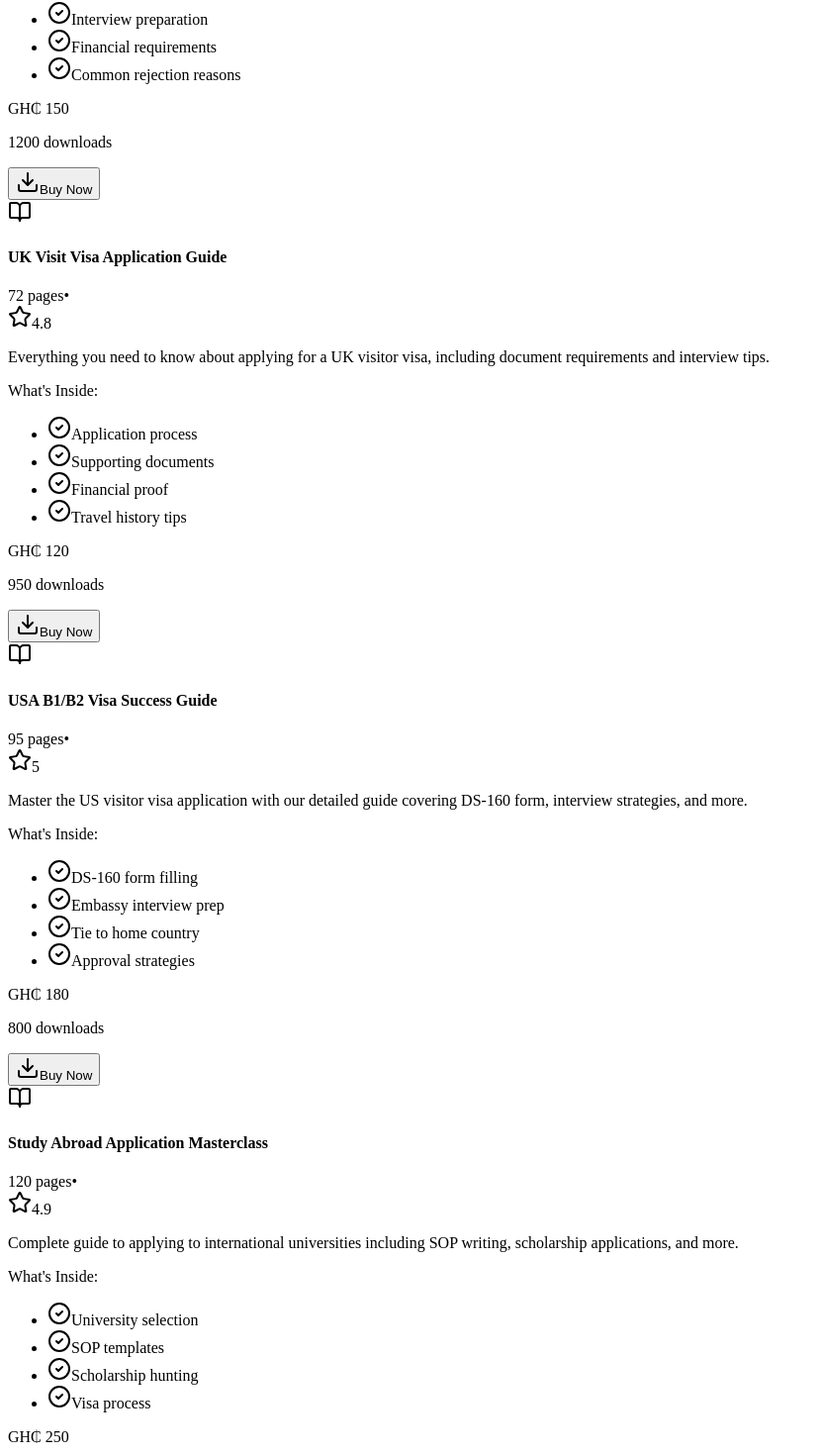
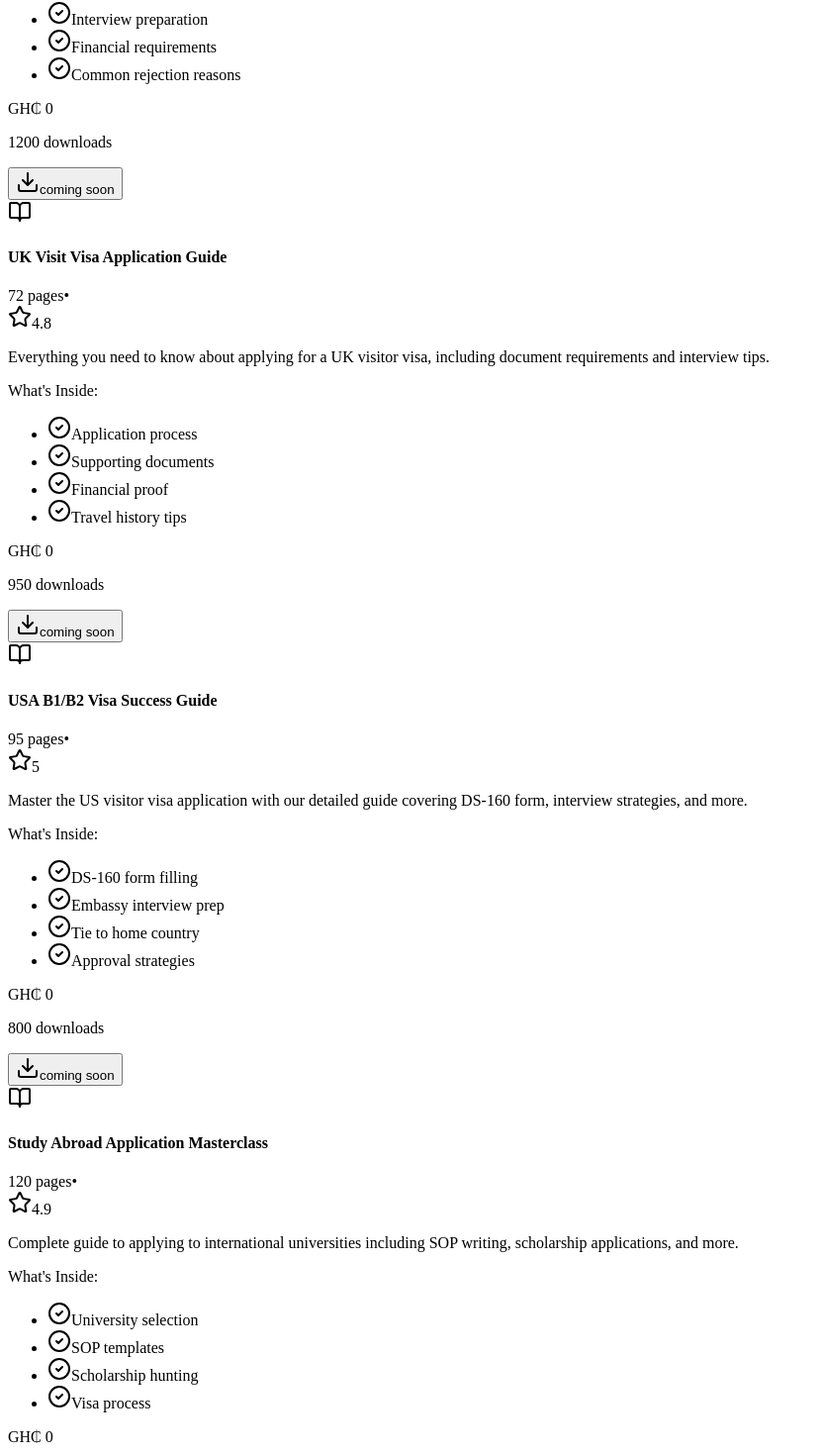
Before and after one commit to elpah/elpa-travel-consult, a Next.js app: page /Resources in a window 1280 px wide. Shown: the part 596-2066 px from the top of the page at 99% size, without its empty margins (0-829 px from the left). Built offline with nearby package versions, Linux system fonts and the light colour scheme.

Commit message:
update ebook pricing

```diff
--- a/src/pages/Home.tsx
+++ b/src/pages/Home.tsx
@@ -147,13 +147,13 @@
 const ebooks = [
   {
     title: 'Canada Visit Visa Application Guide',
-    price: 'GH₵ 150',
+    price: 'GH₵ 550',
     paragraph: 'Learn how to apply correctly and avoid common mistakes that lead to rejection.',
     color: 'bg-red-500/10',
   },
   {
     title: 'UK Visit Visa Application Guide',
-    price: 'GH₵ 120',
+    price: 'GH₵ 550',
     paragraph: 'Learn how to apply correctly and avoid common mistakes that lead to rejection.',
     color: 'bg-blue-500/10',
   },
@@ -400,7 +400,7 @@
                     <div className="flex items-center justify-center md:justify-start gap-4">
                       <span className="text-xl font-bold text-blue-400">{ebook.price}</span>
                       <button className="text-sm bg-white text-slate-900 px-4 py-2 rounded-full  font-bold hover:bg-blue-400 hover:text-white transition-all md:text-xs xl:text-sm ">
-                        Instant Download
+                        Coming soon
                       </button>
                     </div>
                   </div>
--- a/src/pages/Resources.tsx
+++ b/src/pages/Resources.tsx
@@ -14,7 +14,7 @@
       title: 'Canada Visit Visa Application Guide',
       description:
         'Comprehensive step-by-step guide to applying for a Canadian visitor visa with insider tips and common pitfalls to avoid.',
-      price: 'GH₵ 150',
+      price: 'GH₵ 0',
       pages: '85 pages',
       rating: 4.9,
       downloads: 1200,
@@ -30,7 +30,7 @@
       title: 'UK Visit Visa Application Guide',
       description:
         'Everything you need to know about applying for a UK visitor visa, including document requirements and interview tips.',
-      price: 'GH₵ 120',
+      price: 'GH₵ 0',
       pages: '72 pages',
       rating: 4.8,
       downloads: 950,
@@ -46,7 +46,7 @@
       title: 'USA B1/B2 Visa Success Guide',
       description:
         'Master the US visitor visa application with our detailed guide covering DS-160 form, interview strategies, and more.',
-      price: 'GH₵ 180',
+      price: 'GH₵ 0',
       pages: '95 pages',
       rating: 5.0,
       downloads: 800,
@@ -62,7 +62,7 @@
       title: 'Study Abroad Application Masterclass',
       description:
         'Complete guide to applying to international universities including SOP writing, scholarship applications, and more.',
-      price: 'GH₵ 250',
+      price: 'GH₵ 0',
       pages: '120 pages',
       rating: 4.9,
       downloads: 650,
@@ -73,7 +73,7 @@
       title: 'Schengen Visa Application Guide',
       description:
         'Navigate the Schengen visa application for multiple European countries with confidence and clarity.',
-      price: 'GH₵ 140',
+      price: 'GH₵ 0',
       pages: '68 pages',
       rating: 4.7,
       downloads: 720,
@@ -89,7 +89,7 @@
       title: 'Dubai Tourist Visa Quick Guide',
       description:
         'Fast-track your Dubai visa application with our concise, practical guide for Ghanaian travelers.',
-      price: 'GH₵ 100',
+      price: 'GH₵ 0',
       pages: '45 pages',
       rating: 4.8,
       downloads: 890,
@@ -273,7 +273,7 @@
                     </div>
                     <button className="bg-blue-600 text-white px-6 py-3 rounded-xl font-semibold hover:bg-blue-700 transition-all flex items-center gap-2">
                       <Download className="w-4 h-4" />
-                      Buy Now
+                      coming soon
                     </button>
                   </div>
                 </div>
```
